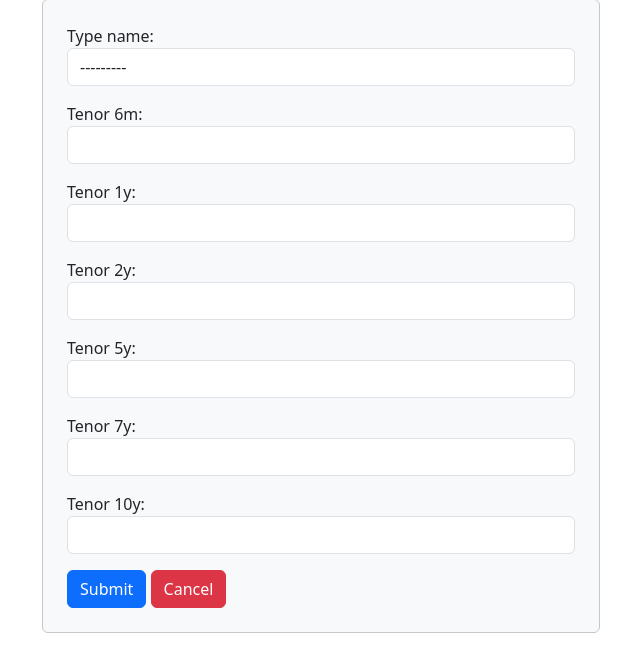
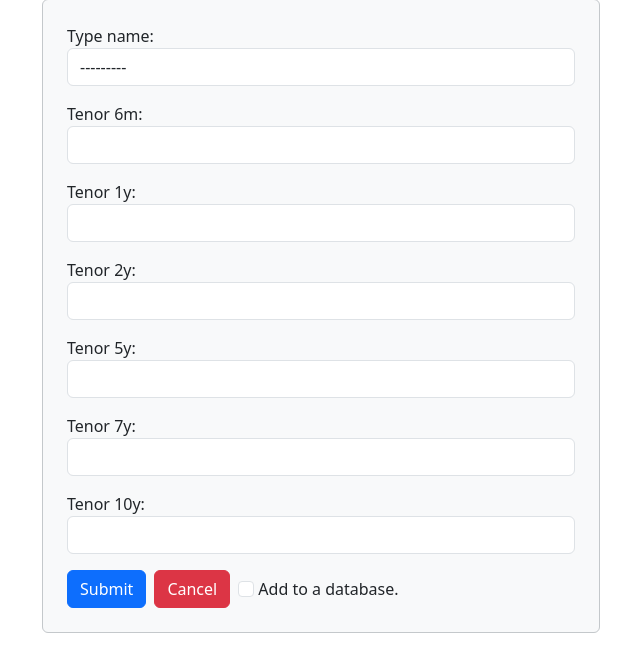
Before and after one commit to jata4321/DjangoProject1, a Django app: page /curvecalc/formview/ in a window 1280 px wide. Shown: the part 445-1094 px from the top of the page, without its empty margins (319-959 px from the left). Run offline with Django 5.2, Linux system fonts and the light colour scheme; data comes from the database, SQL or seed files in the repository.

Commit message:
Add "Add to database" checkbox and improve form layout styling in `curve_form.html`

```diff
--- a/curvecalc/templates/curvecalc/curve_form.html
+++ b/curvecalc/templates/curvecalc/curve_form.html
@@ -42,8 +42,14 @@
                 {{ form.tenor_10y.label_tag }}
                 {{ form.tenor_10y }}
             </div>
+            <div class="d-grid gap-2 d-md-flex align-items-center">
                 <button type="submit" class="btn btn-primary">Submit</button>
                 <a href="{% url 'curvecalc:curve_list' %}" class="btn btn-danger">Cancel</a>
+                <label for="add_to_database justify-content-md-end">
+                    <input class='form-check-input' type="checkbox" name="add_to_database" value="chart_nss">
+                    Add to a database.
+                </label>
+            </div>
         </form>
         </fieldset>
         <div>
@@ -58,4 +64,5 @@
               {{ chart_nss|safe }}
             {% endif %}
         </div>
+    </div>
 {% endblock %}
```
Lines whose indentation alone changed are shown as unchanged.
